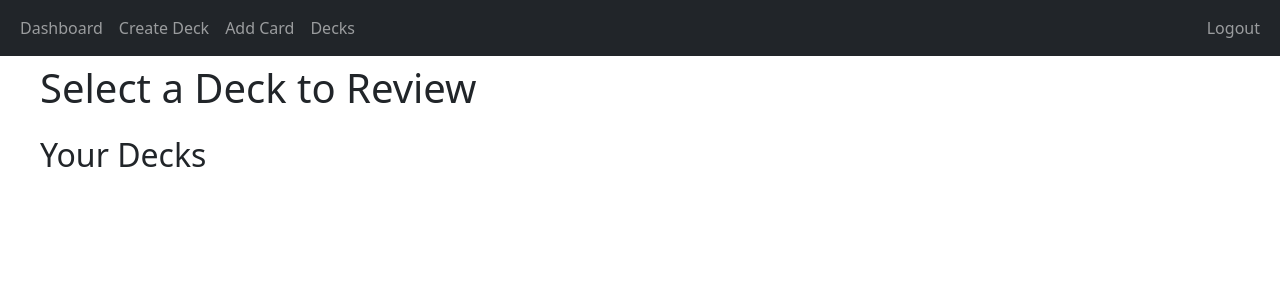
After one commit to TEW07/SummerProject, a Flask app: page /review in a window 1280 px wide. The commit adds this page. Shown: the top 300 px of the page. Run offline with Flask 3, Linux system fonts and the light colour scheme; the visitor is signed in with stand-in values (Sample User, id 1); data that the repository does not hold is empty.

Commit message:
Added buttons on the decks.html page that guide the user to new a review function which displays one card from a chosen deck at a time. The user presses a button to see the back and then selects whether they correctly recalled the answer.

```diff
--- a/app/__init__.py
+++ b/app/__init__.py
@@ -22,11 +22,13 @@ migrate = Migrate(app, db)
 from .main.routes import main_blueprint
 from .auth.routes import auth_blueprint
 from .decks.routes import decks_blueprint
+from .review.routes import review_blueprint
 from app.auth.models import *
 
 app.register_blueprint(main_blueprint)
 app.register_blueprint(auth_blueprint)
 app.register_blueprint(decks_blueprint)
+app.register_blueprint(review_blueprint)
 
 login_manager = LoginManager()
 login_manager.init_app(app)
--- /dev/null
+++ b/app/review/__init__.py
@@ -0,0 +1,5 @@
+from flask import Blueprint
+
+review_blueprint = Blueprint('review', __name__, template_folder='templates')
+
+from . import routes
--- /dev/null
+++ b/app/review/routes.py
@@ -0,0 +1,52 @@
+from flask import render_template, redirect, url_for, flash, abort, request, session
+from flask_login import current_user, login_required
+from app import db
+from app.decks.models import Deck, Card
+from . import review_blueprint
+
+@review_blueprint.route('/start_review/<int:deck_id>', methods=['GET'])
+@login_required
+def start_review(deck_id):
+    deck = Deck.query.get_or_404(deck_id)
+    if deck.user_id != current_user.user_id:
+        abort(403)
+    session['deck_id'] = deck_id
+    session['card_ids'] = [card.card_id for card in deck.cards]
+    session['current_card_index'] = 0
+    return redirect(url_for('review.show_card'))
+
+@review_blueprint.route('/show_card')
+@login_required
+def show_card():
+    card_ids = session.get('card_ids')
+    current_card_index = session.get('current_card_index', 0)
+
+    if current_card_index >= len(card_ids):
+        return redirect(url_for('review.review_summary'))
+
+    card = Card.query.get(card_ids[current_card_index])
+    return render_template('show_card.html', card=card)
+
+@review_blueprint.route('/process_review/<int:card_id>', methods=['POST'])
+@login_required
+def process_review(card_id):
+    correct = request.form.get('correct') == 'true'
+    card = Card.query.get_or_404(card_id)
+
+    # For now, just process whether the answer was correct or not
+    # Logic for updating review status, etc., can be added here
+
+    session['current_card_index'] += 1
+    return redirect(url_for('review.show_card'))
+
+@review_blueprint.route('/review_summary')
+@login_required
+def review_summary():
+    return render_template('review_summary.html')
+
+
+@review_blueprint.route('/review')
+@login_required
+def review():
+    user_decks = Deck.query.filter_by(user_id=current_user.user_id).all()
+    return render_template('review.html', decks=user_decks)
--- /dev/null
+++ b/app/review/templates/review.html
@@ -0,0 +1,17 @@
+{% extends "base.html" %}
+
+{% block title %}Select Deck to Review{% endblock %}
+{% block heading %}Select a Deck to Review{% endblock %}
+{% block content %}
+    <div class="container">
+        <h2>Your Decks</h2>
+        <ul class="list-group">
+            {% for deck in decks %}
+                <li class="list-group-item d-flex justify-content-between align-items-center">
+                    {{ deck.name }}
+                    <a href="{{ url_for('review.start_review', deck_id=deck.deck_id) }}" class="btn btn-primary">Review</a>
+                </li>
+            {% endfor %}
+        </ul>
+    </div>
+{% endblock %}
--- a/app/templates/base.html
+++ b/app/templates/base.html
@@ -17,7 +17,7 @@
             <div class="collapse navbar-collapse" id="navbarToggle">
                 <div class="navbar-nav me-auto">
                     {% if current_user.is_authenticated %}
-                    <a class="nav-item nav-link" href="{{ url_for('main.dashboard') }}">Home</a>
+                    <a class="nav-item nav-link" href="{{ url_for('main.dashboard') }}">Dashboard</a>
                         <a class="nav-item nav-link" href="{{ url_for('decks.create_deck') }}">Create Deck</a>
                         <a class="nav-item nav-link" href="{{ url_for('decks.add_card') }}">Add Card</a>
                     <a class="nav-item nav-link" href="{{ url_for('decks.decks') }}">Decks</a>
```
Also changed, not shown: app/decks/templates/decks.html (+4 -3 lines), app/decks/templates/view_deck.html (+15 -27 lines), app/review/templates/review_summary.html (added, +11 -0 lines), app/review/templates/show_card.html (added, +27 -0 lines).
